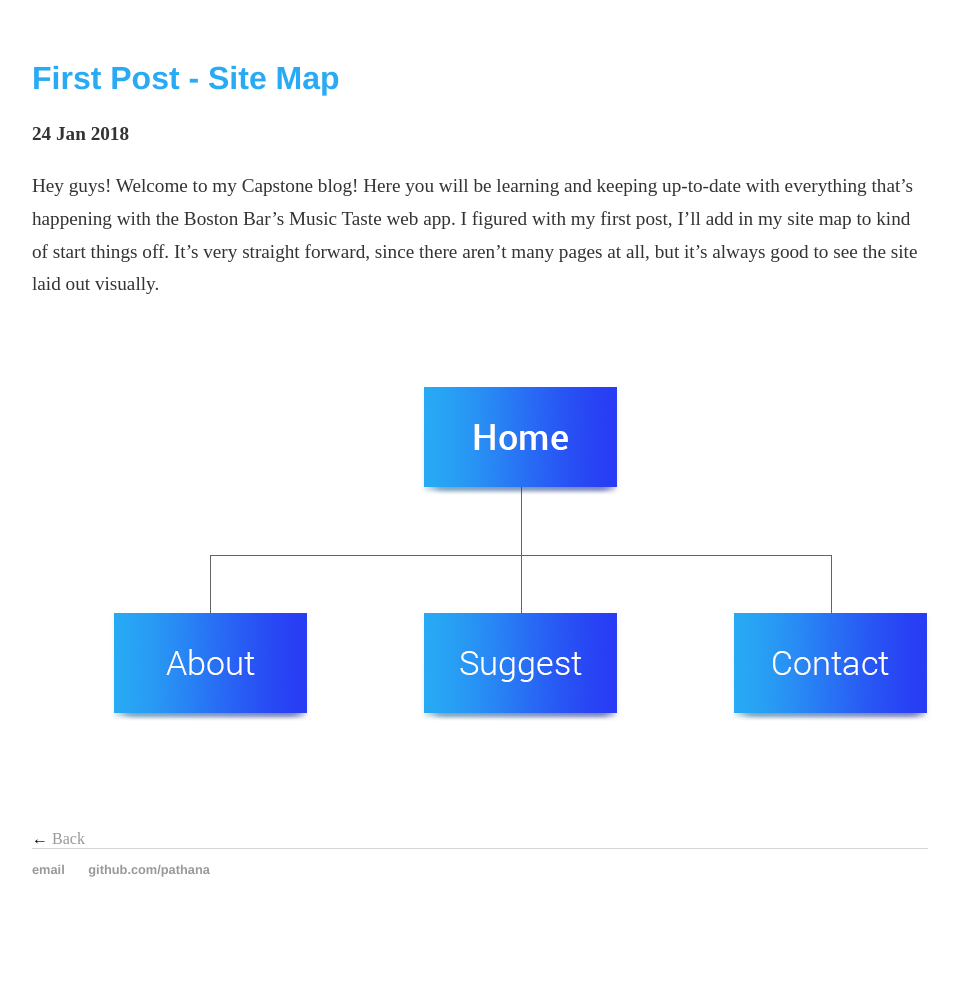
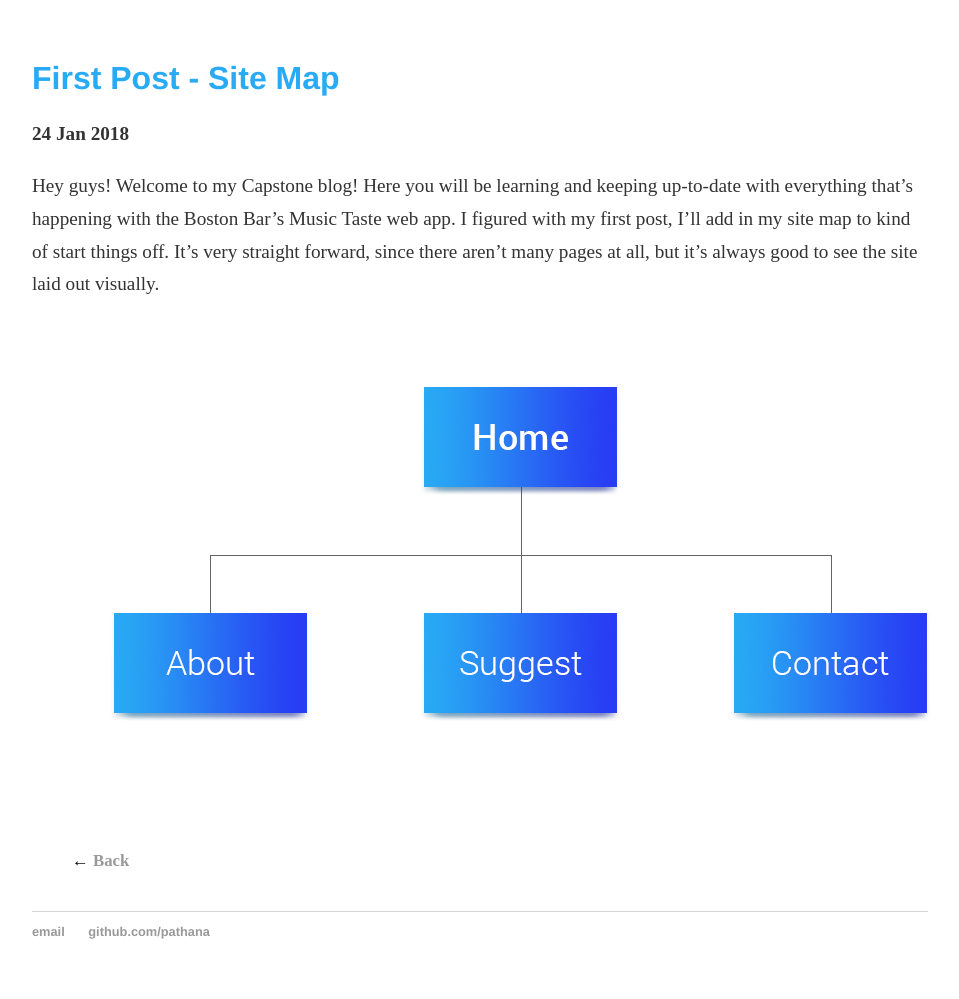
Before and after one commit to pathana/pathana.github.io, a Jekyll site: the page built from _posts/2018-01-24-site-map.md, in a window 1280 px wide. Shown: the whole page, without its empty margins (160-1119 px from the left). Built offline with Jekyll 4.4.1, drawn with Linux system fonts in a browser that asks for light colours; before the commit the page ends 937 px from its top, so only the background shows below that.

Commit message:
Added 'back' class

```diff
--- a/css/main.css
+++ b/css/main.css
@@ -53,3 +53,9 @@ ul.posts {
 ul.posts li {
     list-style: none;
 }
+
+.back {
+    margin: 40px 0 40px 40px;
+    font-size: 1.05em;
+    font-weight: bold;
+}
```
